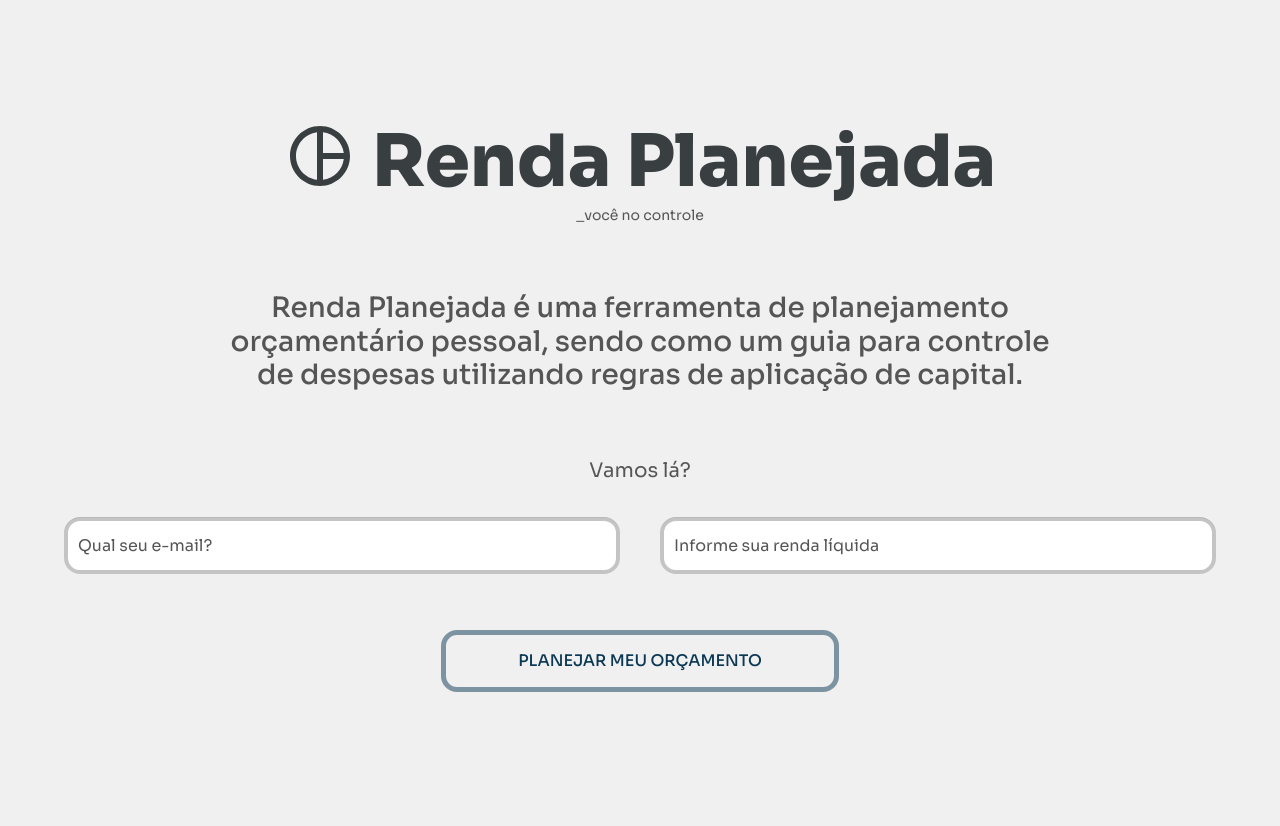
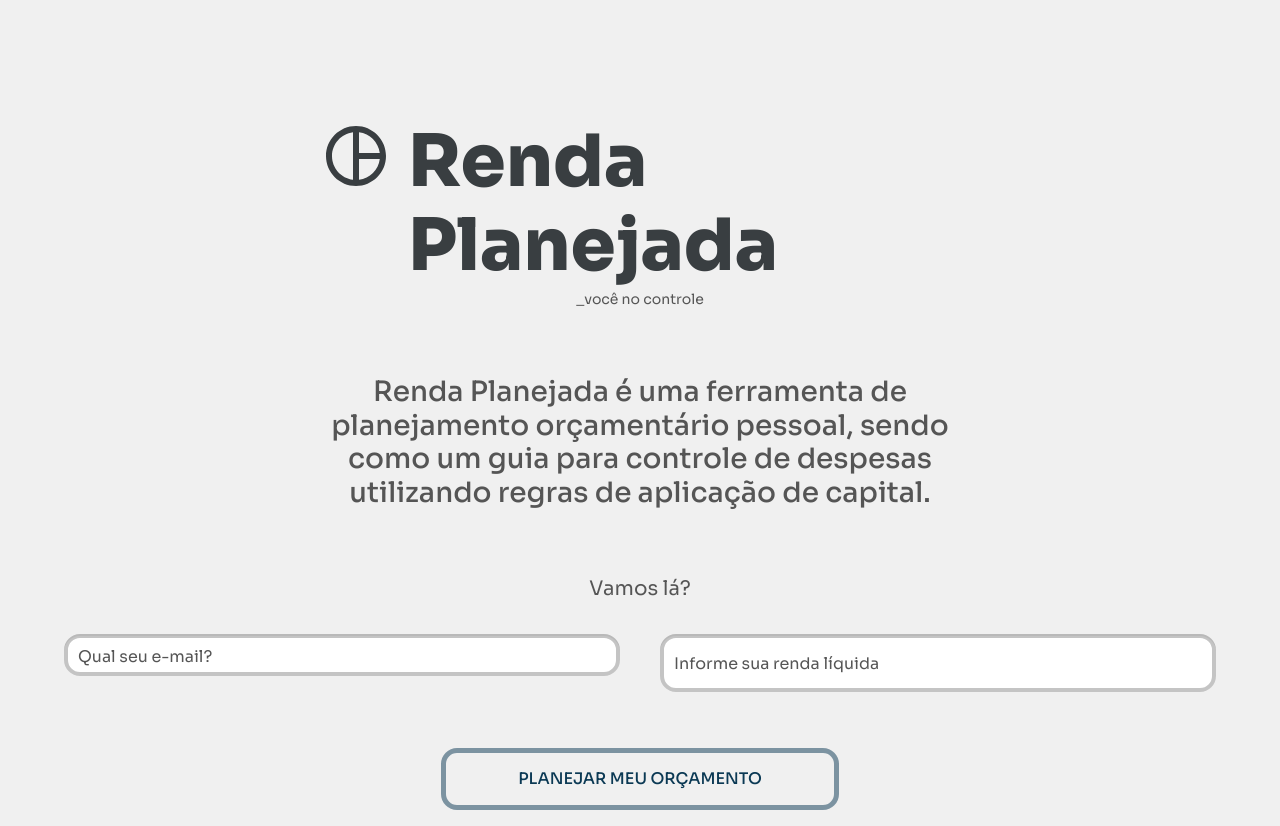
Before and after one commit to fernandosoares/renda-planejada-nextjs, a Next.js app: page / in a window 1280 px wide. Before the commit the page ends 800 px from the top, so only its background shows below. Built offline with nearby package versions, Linux system fonts and the light colour scheme.

Commit message:
Responsive

```diff
--- a/components/Form.tsx
+++ b/components/Form.tsx
@@ -55,6 +55,7 @@ export default function Form() {
             label='Qual seu e-mail?'
             placeholder='Ex. email@dominio.com'
             value={state.email}
+            size='small'
             onChange={handleChange}
           />
         </Grid>
--- a/components/Header.tsx
+++ b/components/Header.tsx
@@ -6,7 +6,7 @@ const Header: React.FC = () => {
   return (
     <>
       <Grid container justifyContent='center'>
-        <Grid item xs={12} md={8}>
+        <Grid item xs={12} sm={11} md={10} lg={6}>
           <Typography variant='h1' className='title'>
             <PieChartOutlineIcon className='title-icon' />
             Renda Planejada
--- a/theme.ts
+++ b/theme.ts
@@ -3,7 +3,6 @@ import '@fontsource/sora/800.css'
 import '@fontsource/sora/700.css'
 import '@fontsource/sora/500.css'
 import '@fontsource/sora/400.css'
-import { palette } from '@mui/system'
 
 export const theme = createTheme({
   palette: {
```
